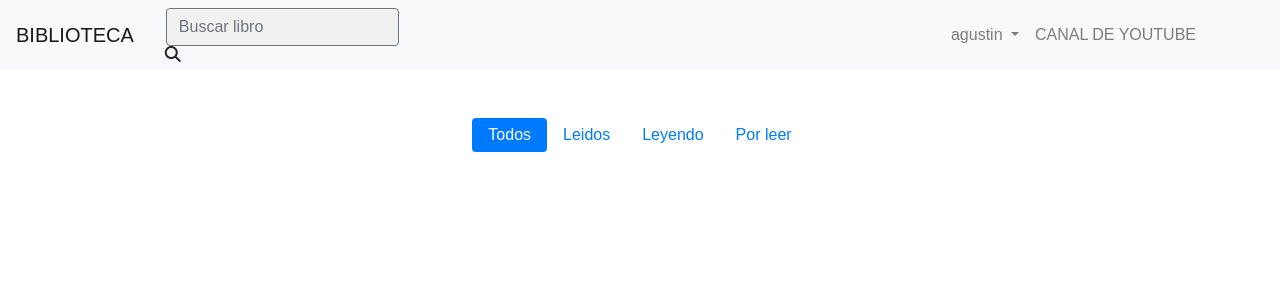
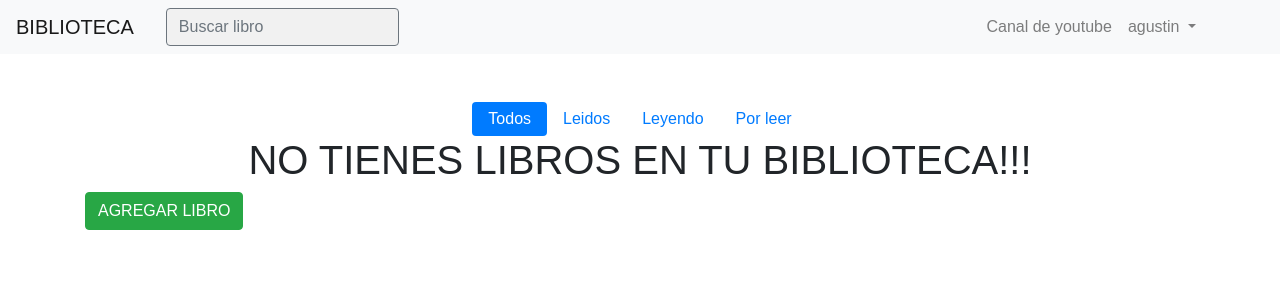
Before and after one commit to agustinCardenasCarrenho/bibloteca_agustin, a Django app: page /biblioteca/ in a window 1280 px wide. Shown: the top 300 px of the page. Run offline with Django 3.2, Linux system fonts and the light colour scheme; a user stored in the database is signed in; data that the repository does not hold is empty; some libraries are stand-ins or nearby versions.

Commit message:
add delete book and add book

```diff
--- a/bibloteca/models.py
+++ b/bibloteca/models.py
@@ -13,6 +13,7 @@ class Book(models.Model):
     author = models.CharField(max_length = 300)
     numPages = models.IntegerField()
     image = models.CharField(max_length = 300 ,default = '' )
+    synopsis = models.CharField(max_length = 1000 , default = '')
 
 class Progress(models.Model):
     book = models.ForeignKey(Book , on_delete=models.CASCADE)
--- a/bibloteca/templates/allbooks.html
+++ b/bibloteca/templates/allbooks.html
@@ -3,6 +3,7 @@
 
 {% block content %}
     {% include 'menu.html' %}
+    {% if library %}
     <div class="row">
     {%for lib in library.all%}
         <div class="col-lg-4 col-xs-12 mt-5 w-50 mx-auto">
@@ -12,13 +13,22 @@
                 <option class="{%if statu.id == lib.book.id|getcurrentstatusid:user.id %} d-none {%endif%}" value="{{statu.id}}">{{statu.descriptions}}</option>
             {%endfor%}
             </select>
-            <div class="card" style="">
+            <div class="card">
                 <img src="{{lib.book.image}}" class="card-img-top" alt="...">
-                <div class="card-body">
-                    <h4 class="card-tile text-center"> <strong>{{lib.book.title}} </strong></h4>
+                <div class="card-body row">
+                    <div class="col-8">
+                        <h4 class="card-tile text-center"> <strong>{{lib.book.title}} </strong></h4>
+                    </div>
+                    <div class="col-4">
+                        <a href="/book/delete/{{lib.book.id}}" class="btn  btn-danger"><i class="fa fa-trash-alt"></i></a>
+                    </div>
                 </div>
             </div>
         </div>
     {%endfor%}
     </div>
+    {% else %}
+    <div class="text-center" ><h1 class="">NO TIENES LIBROS EN TU BIBLIOTECA!!!</h1></div>
+    <a href="/" class="btn btn-success">AGREGAR LIBRO</a>
+    {% endif %}
 {% endblock  %}
--- a/bibloteca/templates/base.html
+++ b/bibloteca/templates/base.html
@@ -10,13 +10,13 @@
     <script src="https://code.jquery.com/jquery-3.4.1.slim.min.js" integrity="sha384-J6qa4849blE2+poT4WnyKhv5vZF5SrPo0iEjwBvKU7imGFAV0wwj1yYfoRSJoZ+n" crossorigin="anonymous"></script>
     <script src="https://cdn.jsdelivr.net/npm/popper.js@1.16.0/dist/umd/popper.min.js" integrity="sha384-Q6E9RHvbIyZFJoft+2mJbHaEWldlvI9IOYy5n3zV9zzTtmI3UksdQRVvoxMfooAo" crossorigin="anonymous"></script>
     <script src="https://stackpath.bootstrapcdn.com/bootstrap/4.4.1/js/bootstrap.min.js" integrity="sha384-wfSDF2E50Y2D1uUdj0O3uMBJnjuUD4Ih7YwaYd1iqfktj0Uod8GCExl3Og8ifwB6" crossorigin="anonymous"></script>
-    <script src="https://use.fontawesome.com/7370caa18c.js"></script>
+    <script src="https://kit.fontawesome.com/a076d05399.js"></script>
     <link rel="stylesheet" href="{% static 'bibloteca/style.css' %}">
 </head>
 <body>
      {% include 'nav.html' %}
     <div class="container">
-        <div class="">
+        <div >
             {%block content %}{%endblock%}
         </div>
     </div>
--- a/bibloteca/templates/librarybase.html
+++ b/bibloteca/templates/librarybase.html
@@ -6,7 +6,7 @@
     <option class="{%if statu.id == lib.book.id|getcurrentstatusid:user.id %} d-none {%endif%}" value="{{statu.id}}">{{statu.descriptions}}</option>
 {%endfor%}
 </select>
-<div class="card" style="">
+<div class="card">
     <img src="{{lib.book.image}}" class="card-img-top" alt="...">
     <div class="card-body">
         <h4 class="card-tile text-center"> <strong>{{lib.book.title}} </strong></h4>
--- a/bibloteca/templates/nav.html
+++ b/bibloteca/templates/nav.html
@@ -6,11 +6,13 @@
 
   <div class="autocomplete mr-auto ml-3">
     <input class="form-control border-secondary" type="text" aria-label="Search" name="title" placeholder="Buscar libro" autocomplete="off">
-    <div class="input-group-append"> <span class="fa fa-search"></span></div>
   </div>
   <div class="collapse navbar-collapse" id="navbarNav">
     {% csrf_token %}
     <ul class="navbar-nav ml-auto" style="margin-right : 60px">
+      <li class="nav-item">
+        <a class="nav-link" href="https://www.youtube.com/channel/UCdWrDYNHD_vVDCvudHtgqgQ">Canal de youtube</a>
+      </li>
       <li class="nav-item dropdown">
          <a class="nav-link dropdown-toggle" href="#" id="navbarDropdown" role="button" data-toggle="dropdown" aria-haspopup="true" aria-expanded="false">
          {{user}}
@@ -22,9 +24,6 @@
           <a class="dropdown-item" href="{% url 'logout' %}">Cerrar sesion</a>
         </div>
       </li>
-      <li class="nav-item">
-        <a class="nav-link" href="https://www.youtube.com/channel/UCdWrDYNHD_vVDCvudHtgqgQ">CANAL DE YOUTUBE</a>
-      </li>
     </ul>
   </div>
 </nav>
--- a/bibloteca/urls.py
+++ b/bibloteca/urls.py
@@ -10,5 +10,8 @@ urlpatterns = [
     path('book/update/bookprogress' , views.updateBookProgress , name='updatebookprogress'),
     path('accounts/login/' , views.login, name='login'),
     path('logout/' , logout_then_login , name='logout'),
-    path('book/buscar' , views.search_book , name='search')
+    path('book/<int:book_id>' , views.getbook , name='book'),
+    path('book/buscar' , views.search_book , name='search'),
+    path('book/add/<int:book_id>' , views.add_book  , name='addbook'),
+    path('book/delete/<int:book_id>' , views.delete_book , name='deletebook')
 ]
--- a/bibloteca/views.py
+++ b/bibloteca/views.py
@@ -48,11 +48,36 @@ def updateBookProgress(request):
     ).update(currentPage =  request.POST['current_page'])
     return HttpResponse('OK')
 
-
+@login_required
 def search_book(request):
     book = Book.objects.filter(title__contains = request.POST['title']).values()
     return JsonResponse({'book' : list(book) })
 
+@login_required
+def getbook(request, book_id):
+    book = Book.objects.filter(id = book_id).first()
+    return render(request , 'book.html' , {'book' : book})
+
+@login_required
+def add_book(request , book_id):
+    booku = Book.objects.filter(id = book_id).first()
+    library = Library.objects.filter(user = request.user , book = booku).exists()
+    if library is True :
+        return redirect('/book/'+str(book_id))
+    else :
+        statuu = Statu.objects.filter(id = 3).first()
+        Library.objects.create( book = booku , user = request.user)
+        State.objects.create(book = booku , user = request.user , statu = statuu)
+        Progress.objects.create(book = booku , user = request.user)
+    return redirect('/biblioteca')
+
+@login_required
+def delete_book(request , book_id):
+    booku = Book.objects.filter(id = book_id).first()
+    Library.objects.filter(book = booku , user = request.user ).delete()
+    State.objects.filter(book = booku , user = request.user).delete()
+    Progress.objects.filter(book = booku , user = request.user).delete()
+    return redirect("/biblioteca")
 
 def login(request):
     if request.user.id is not None:
--- a/bibloteca_agustin_proyecto/settings.py
+++ b/bibloteca_agustin_proyecto/settings.py
@@ -24,7 +24,7 @@ BASE_DIR = os.path.dirname(os.path.dirname(os.path.abspath(__file__)))
 SECRET_KEY = 'v4hi(s0#^+iomf4t$4zjui@#(!u8=08e0s6=zbk573w8j3&f92'
 
 # SECURITY WARNING: don't run with debug turned on in production!
-DEBUG = False
+DEBUG = True
 
 ALLOWED_HOSTS = ['*']
 
```
Also changed, not shown: bibloteca/templates/book.html (added, +20 -0 lines), bibloteca/migrations/0016_book_synopsis.py (added), db.sqlite3.
